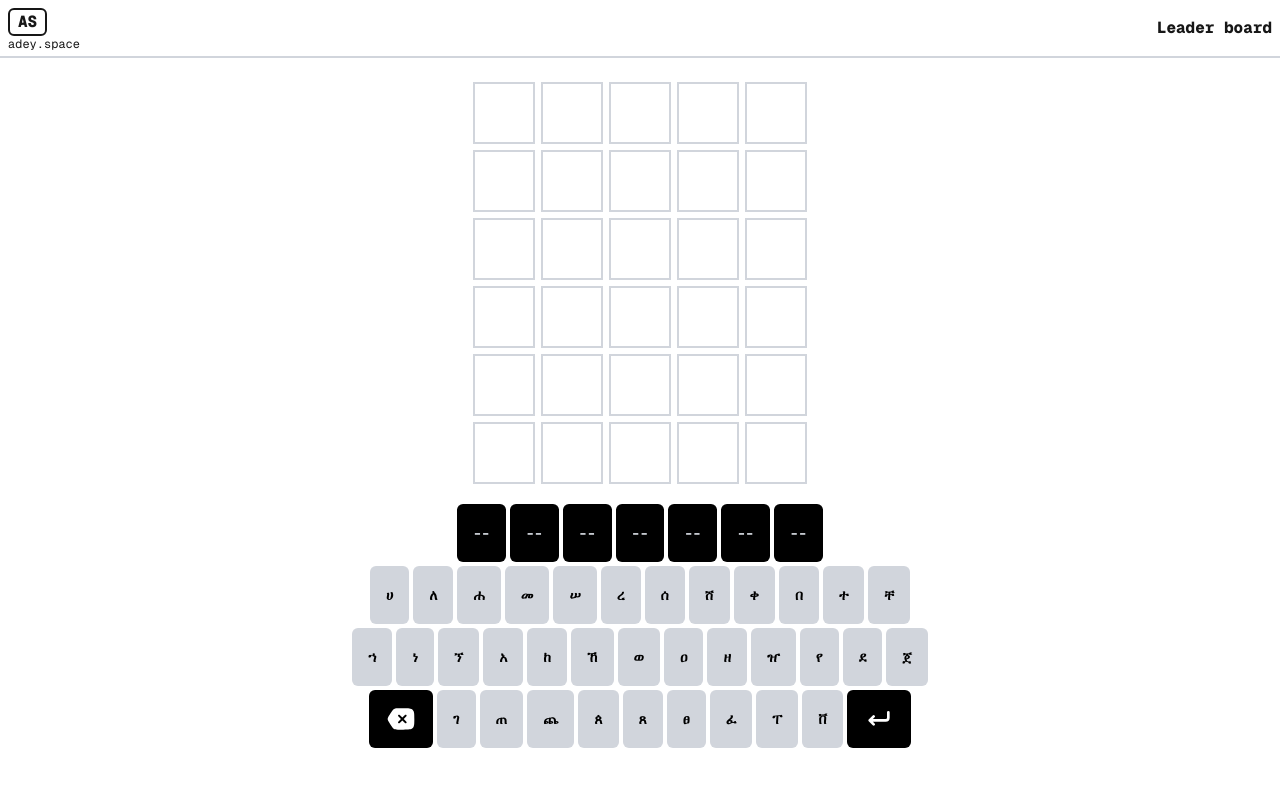
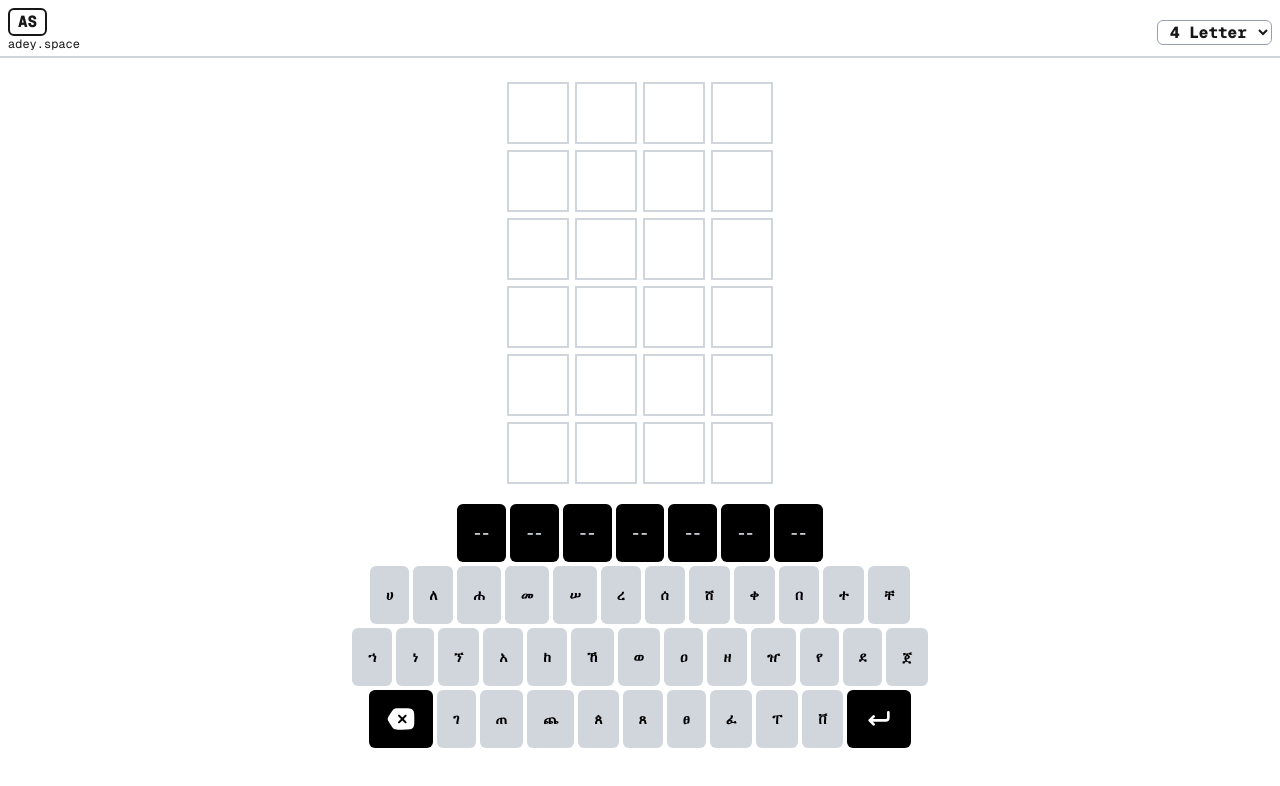
Before and after one commit to samuelwondimu/adeyspace, a Next.js app: page / in a window 1280 px wide. Shown: the top 786 px of the page. Built offline with nearby package versions, Linux system fonts and the light colour scheme.

Commit message:
add level selection to the wrodle game

```diff
--- a/src/components/wordle/fiveLetterAmharicWords.ts
+++ b/src/components/wordle/fiveLetterAmharicWords.ts
@@ -1,17 +1,10 @@
 export const fiveLetterAmharicWords = [
   "መናፍስት",
-  "ለመበተን",
-  "አትጠቀም",
-  "ተጨማሪው",
-  "አሰላለፍ",
-  "የታየበት",
-  "የትኛውም",
-  "ካልተሞከረ",
   "አንደኛው",
-  "ሙሉለሙሉ",
+  "ሙሉአለም",
   "ትንሽነት",
   "ደረሰብኝ",
-  "ሕያውነት",
   "ማስታመም",
-  "ሕይወታዊ",
 ];
+
+export const fourLetterAmharicWords = ["ሳሙኤል", "መኮረኒ"];
--- a/src/components/wordle/index.tsx
+++ b/src/components/wordle/index.tsx
@@ -1,8 +1,10 @@
 import React, { useState, useEffect, useRef } from "react";
 import AmharicKeyboard from "./amharic-keyboard";
-import { fiveLetterAmharicWords } from "./fiveLetterAmharicWords";
+import {
+  fiveLetterAmharicWords,
+  fourLetterAmharicWords,
+} from "./fiveLetterAmharicWords";
 
-const WORD_LENGTH = 5;
 const TOTAL_GUESSES = 6;
 
 interface WordLineProps {
@@ -28,13 +30,15 @@ function WordLine({
         const hasCorrectLocation = isFilled && guessLetter === correctLetter;
         const hasCorrectLetter = isFilled && guessLetter in correctLetterObject;
 
-        console.log(hasCorrectLetter, hasCorrectLocation);
         return (
           <LetterBox
             key={index}
             letter={letter}
             green={hasCorrectLocation && hasCorrectLetter && revealed}
             yellow={hasCorrectLetter && !hasCorrectLocation && revealed}
+            gray={
+              !hasCorrectLetter && !hasCorrectLocation && isFilled && revealed
+            }
           />
         );
       })}
@@ -46,14 +50,17 @@ interface LetterBoxProps {
   letter: string;
   green: boolean;
   yellow: boolean;
+  gray: boolean;
 }
 
-function LetterBox({ letter, green, yellow }: LetterBoxProps) {
-  const boxColor = green
-    ? "bg-green-500"
-    : yellow
-      ? "bg-yellow-500"
-      : "bg-white";
+function LetterBox({ letter, green, yellow, gray }: LetterBoxProps) {
+  const boxColor = gray
+    ? "bg-gray-300 !border-none"
+    : green
+      ? "bg-green-500 !border-none"
+      : yellow
+        ? "bg-yellow-500 !border-none"
+        : "bg-white";
 
   return (
     <div
@@ -65,22 +72,30 @@ function LetterBox({ letter, green, yellow }: LetterBoxProps) {
 }
 
 function Wordle() {
+  const letterPlacholderlevel4 = "    ";
+  const letterPlacholderlevel5 = "     ";
+  const [level, setlevel] = useState(4);
   const [correctWord, setCorrectWord] = useState("");
   const [correctLetterObject, setCorrectLetterObject] = useState<
     Record<string, number>
   >({});
   const [guessWords, setGuessWords] = useState<string[]>(
-    new Array(TOTAL_GUESSES).fill("     ")
+    new Array(TOTAL_GUESSES).fill(
+      level === 4 ? letterPlacholderlevel4 : letterPlacholderlevel5
+    )
   );
   const [wordCount, setWordCount] = useState(0);
   const [letterCount, setLetterCount] = useState(0);
-  const [currentWord, setCurrentWord] = useState("     ");
+  const [currentWord, setCurrentWord] = useState(
+    level === 4 ? letterPlacholderlevel4 : letterPlacholderlevel5
+  );
   const [gameOver, setGameOver] = useState(false);
   const gameOverRef = useRef(gameOver);
   const wordCountRef = useRef(wordCount);
   const letterCountRef = useRef(letterCount);
   const currentWordRef = useRef(currentWord);
   const correctWordRef = useRef(correctWord);
+
   // Sync state to refs
   useEffect(() => {
     wordCountRef.current = wordCount;
@@ -90,11 +105,11 @@ function Wordle() {
 
   // Getting Correct word
   useEffect(() => {
-    const randomIndex = Math.floor(
-      Math.random() * fiveLetterAmharicWords.length
-    );
+    const currentLevel =
+      level === 4 ? fourLetterAmharicWords : fiveLetterAmharicWords;
+    const randomIndex = Math.floor(Math.random() * currentLevel.length);
 
-    const word = fiveLetterAmharicWords[randomIndex];
+    const word = currentLevel[randomIndex];
 
     const letterObject: Record<string, number> = {};
     for (const letter of word) {
@@ -102,10 +117,10 @@ function Wordle() {
     }
     setCorrectWord(word);
     setCorrectLetterObject(letterObject);
-  }, []);
+  }, [level]);
 
   function handleAlphabetical(key: string) {
-    if (letterCountRef.current === WORD_LENGTH) return;
+    if (letterCountRef.current === level) return;
 
     const updated = currentWordRef.current.split("");
     updated[letterCountRef.current] = key;
@@ -131,7 +146,7 @@ function Wordle() {
       return;
     }
     if (
-      letterCountRef.current !== WORD_LENGTH ||
+      letterCountRef.current !== level ||
       wordCountRef.current >= TOTAL_GUESSES
     ) {
       alert("Words must be five letters or less than 6 guesses");
@@ -145,7 +160,9 @@ function Wordle() {
     });
     setWordCount((prev) => prev + 1);
     setLetterCount(0);
-    setCurrentWord("     ");
+    setCurrentWord(
+      level === 4 ? letterPlacholderlevel4 : letterPlacholderlevel5
+    );
   }
 
   function handleBackspace() {
@@ -185,8 +202,33 @@ function Wordle() {
           </h2>
           <span className="text-xs">adey.space</span>
         </div>
-        <button className="font-extrabold">Leader board</button>
+        <div className="space-x-2">
+          <select
+            className="border-1 rounded-md font-extrabold border-gray-400 px-2 mt-2"
+            onChange={(e) => {
+              setlevel(+e.target.value);
+              setGuessWords(
+                new Array(TOTAL_GUESSES).fill(
+                  +e.target.value === 4
+                    ? letterPlacholderlevel4
+                    : letterPlacholderlevel5
+                )
+              );
+              setCurrentWord(
+                +e.target.value === 4
+                  ? letterPlacholderlevel4
+                  : letterPlacholderlevel5
+              );
+            }}
+            value={level}
+          >
+            <option value="4">4 Letter</option>
+            <option value="5">5 Letter</option>
+          </select>
+          {/* <button className="font-extrabold">Leader board</button> */}
+        </div>
       </div>
+
       {/* Scrollable Word List Area */}
       <div className="flex-1 overflow-hidden p-2 mt-4 ">
         {guessWords.map((word, index) => {
```
